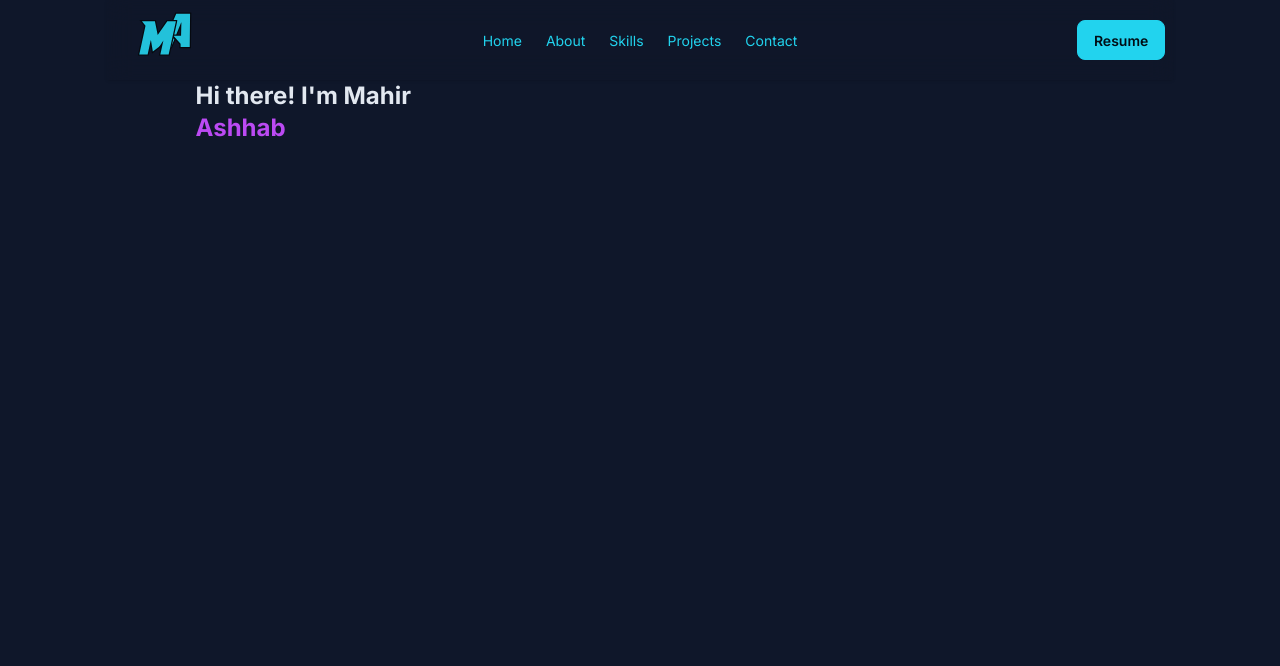
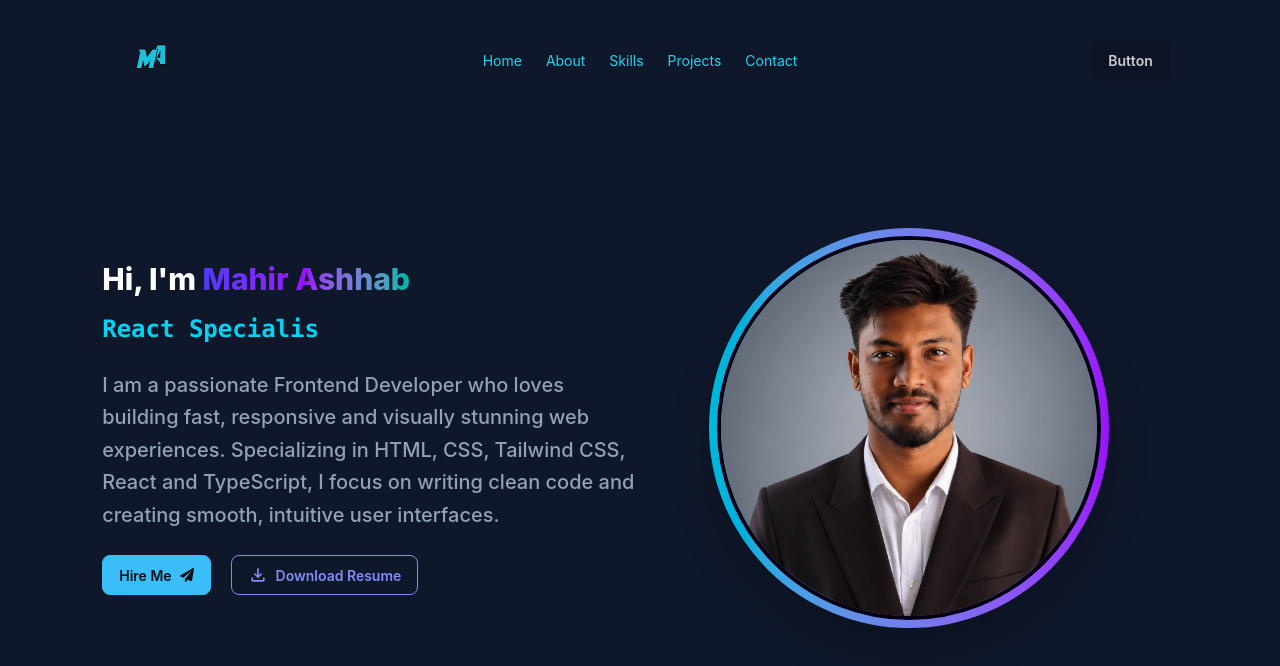
Before and after one commit to MAshhabDev/My-Portfolio, a React (Vite) app: page / in a window 1280 px wide. Shown: the top 666 px of the page. Built offline with nearby package versions, Linux system fonts and the light colour scheme.

Commit message:
Implement Hero Section

```diff
--- a/package.json
+++ b/package.json
@@ -13,7 +13,9 @@
     "@tailwindcss/vite": "^4.3.0",
     "react": "^19.2.6",
     "react-dom": "^19.2.6",
+    "react-icons": "^5.6.0",
     "react-router": "^7.15.1",
+    "react-simple-typewriter": "^5.0.1",
     "tailwindcss": "^4.3.0"
   },
   "devDependencies": {
--- a/src/App.jsx
+++ b/src/App.jsx
@@ -7,7 +7,7 @@ import Hero from "./Components/Hero/Hero"
 function App() {
 
   return (
-    <div className=" max-w-10/12 mx-auto">
+    <div className=" w-11/12 mx-auto my-3">
       <Navbar></Navbar>
 
       <main>
--- a/src/Components/Hero/Hero.jsx
+++ b/src/Components/Hero/Hero.jsx
@@ -1,11 +1,62 @@
-import React from 'react';
+import React from "react";
+import { Typewriter } from 'react-simple-typewriter';
+import { MdOutlineFileDownload } from "react-icons/md";
+import { FaPaperPlane } from 'react-icons/fa';
+
+import image from "../../assets/profile.png";
 
 const Hero = () => {
     return (
-        <div className='max-w-10/12 mx-auto grid grid-cols-1 md:grid-cols-3'>
-            <div>
-                <h1 className='text-2xl font-bold'>Hi there! I'm Mahir <span className='text-[#bb4af3]'>Ashhab</span> </h1>
+        <div className="w-11/12 h-full mx-auto my-3 grid grid-cols-1 lg:grid-cols-12 items-center gap-8 lg:gap-0 mt-30">
+
+            <div className="lg:col-span-6 flex flex-col items-center lg:items-start text-center lg:text-left">
+
+                <h1 className="text-3xl font-extrabold mb-4 text-white">
+                    Hi, I'm <span className="bg-gradient-to-r from-indigo-600 via-purple-600 to-teal-500 bg-clip-text text-transparent">Mahir Ashhab</span>
+                </h1>
+
+                <h2 className="text-2xl font-bold mb-4 min-h-[40px]">
+                    <span className="text-cyan-400 font-bold font-mono">
+                        <Typewriter
+                            words={['Full Stack Web Developer', 'React Specialist', 'UI/UX Enthusiast']}
+                            loop={0}
+                            cursor
+                            cursorStyle="_"
+                            typeSpeed={70}
+                            deleteSpeed={50}
+                            delaySpeed={1500}
+                        />
+                    </span>
+                </h2>
+
+                <p className="text-xl font-medium text-slate-400 leading-relaxed max-w-xl">
+                    I am a passionate Frontend Developer who loves building fast,
+                    responsive and visually stunning web experiences. Specializing in HTML, CSS, Tailwind CSS,
+                    React and TypeScript, I focus on writing clean code and creating smooth, intuitive user interfaces.
+                </p>
+
+                <div className="flex flex-wrap justify-center lg:justify-start gap-5 mt-6 w-full">
+                    <a href="#contact" className="group btn btn-primary flex items-center gap-2 transition-all duration-300 hover:scale-105 active:scale-95">
+                        Hire Me
+                        <FaPaperPlane className="text-sm transition-transform duration-300 group-hover:translate-x-1" />
+                    </a>
+                    <a href="#resume" className="btn btn-outline btn-secondary flex items-center gap-2 transition-all duration-300 hover:scale-105 active:scale-95">
+                        <MdOutlineFileDownload className="text-xl" />
+                        Download Resume
+                    </a>
+                </div>
             </div>
+
+            <div className="lg:col-span-6 flex items-center justify-center">
+                <div className="relative p-2 rounded-full bg-gradient-to-r from-cyan-500 to-purple-600 shadow-2xl transition-all duration-500 ease-out hover:scale-105 hover:rotate-2">
+                    <img
+                        className="w-72 h-72 md:w-96 md:h-96 object-cover rounded-full border-4 border-[#030014]"
+                        src={image}
+                        alt="Profile"
+                    />
+                </div>
+            </div>
+
         </div>
     );
 };
--- a/src/Components/Navbar/Navbar.jsx
+++ b/src/Components/Navbar/Navbar.jsx
@@ -13,40 +13,40 @@ const Navbar = () => {
     );
 
     return (
-        <div className="sticky top-0 z-50 bg-[#0f172a]/40 backdrop-blur-md">
-            <div className="navbar max-w-6xl mx-auto shadow-sm">
+        <div className="sticky top-0 z-50 bg-[#0f172a]/40 backdrop-blur-md w-11/12 mx-auto my-3">
+            <div className="navbar bg-base-100 shadow-sm">
                 <div className="navbar-start">
                     <div className="dropdown">
                         <div tabIndex={0} role="button" className="btn btn-ghost lg:hidden">
-                            <svg xmlns="http://www.w3.org/2000/svg" className="h-5 w-5" fill="none" viewBox="0 0 24 24" stroke="currentColor">
-                                <path strokeLinecap="round" strokeLinejoin="round" strokeWidth="2" d="M4 6h16M4 12h8m-8 6h16" />
-                            </svg>
+                            <svg xmlns="http://www.w3.org/2000/svg" className="h-5 w-5" fill="none" viewBox="0 0 24 24" stroke="currentColor"> <path strokeLinecap="round" strokeLinejoin="round" strokeWidth="2" d="M4 6h16M4 12h8m-8 6h16" /> </svg>
                         </div>
                         <ul
-                            tabIndex={0}
-                            className="menu menu-sm dropdown-content bg-base-200 rounded-box z-1 mt-3 w-52 p-2 shadow"
-                        >
+                            tabIndex="-1"
+                            className="menu menu-sm dropdown-content bg-base-100 rounded-box z-1 mt-3 w-52 p-2 shadow">
                             {links}
                         </ul>
                     </div>
-                    <a href="#home" className="flex items-center overflow-hidden h-14 w-20 md:h-16 md:w-24 relative">
+
+                    <a
+                        href="#home"
+                        // w-fit দেওয়ার কারণে বাটনটি ইমেজের সমান সাইজের থাকবে, ডানে-বামে বড় হবে না
+                        className="w-fit flex items-center justify-center p-1 rounded-xl transition-all duration-300 hover:bg-white/5 active:scale-95"
+                    >
                         <img
+                            // ইমেজের হাইট বাড়িয়ে দিলাম যাতে লোগোটা বেশ বড় ও স্পষ্ট দেখায়
+                            className="h-14 md:h-18 w-auto object-contain"
                             src={image}
                             alt="Logo"
-                            // এখানে স্কেল কমিয়ে ১.৮ করলাম যাতে বেশি বড় না দেখায়
-                            className="absolute inset-0 h-full w-full object-contain scale-[1.8] md:scale-[2.0] mix-blend-screen"
                         />
                     </a>
                 </div>
-
                 <div className="navbar-center hidden lg:flex">
-                    <ul className="menu menu-horizontal px-1 font-medium">
+                    <ul className="menu menu-horizontal px-1">
                         {links}
                     </ul>
                 </div>
-
                 <div className="navbar-end">
-                    <a className="btn btn-primary btn-sm md:btn-md">Resume</a>
+                    <a className="btn">Button</a>
                 </div>
             </div>
         </div>
--- a/src/index.css
+++ b/src/index.css
@@ -1,23 +1,16 @@
 @import "tailwindcss";
 
 @plugin "daisyui" {
-
   themes: night --default, light;
-
 }
-
-@theme {
-  --font-sans: 'Inter', sans-serif;
-  --font-mono: 'Fira Code', monospace;
-}
-
 
 @plugin "daisyui/theme" {
   name: "night";
-  default: true;
 
-  --color-base-100: #0f172a;
-  --color-base-200: #1e293b;
-  --color-primary: #22d3ee;
-  --color-base-content: #e2e8f0;
-}
+  --color-base-100: #030014;
+  --color-base-200: #0d0124;
+
+  --color-primary: #8a2be2;
+  --color-secondary: #00ffff;
+
+  --color-base-content: #e0d9f0;  }
```
Also changed, not shown: src/assets/profile.png (added), 1 other file (tests, documents, lock files or other folders).
